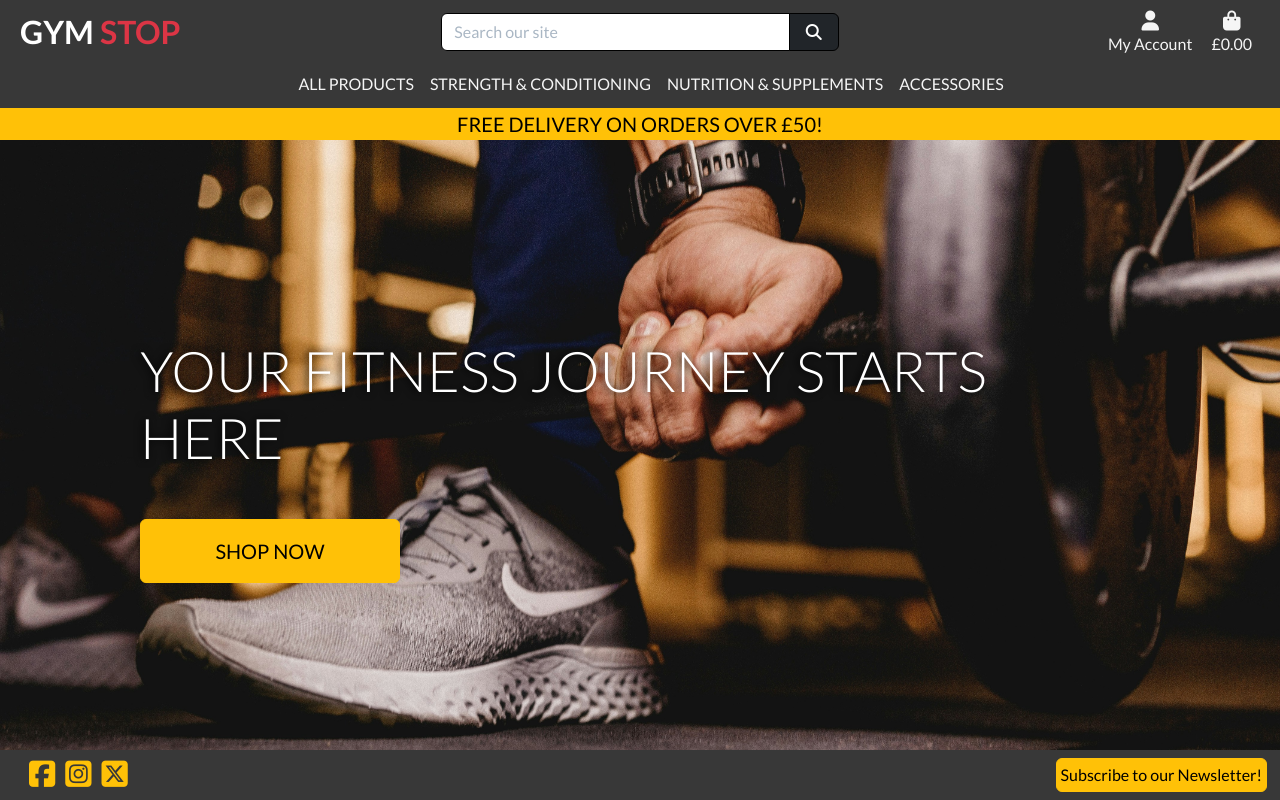
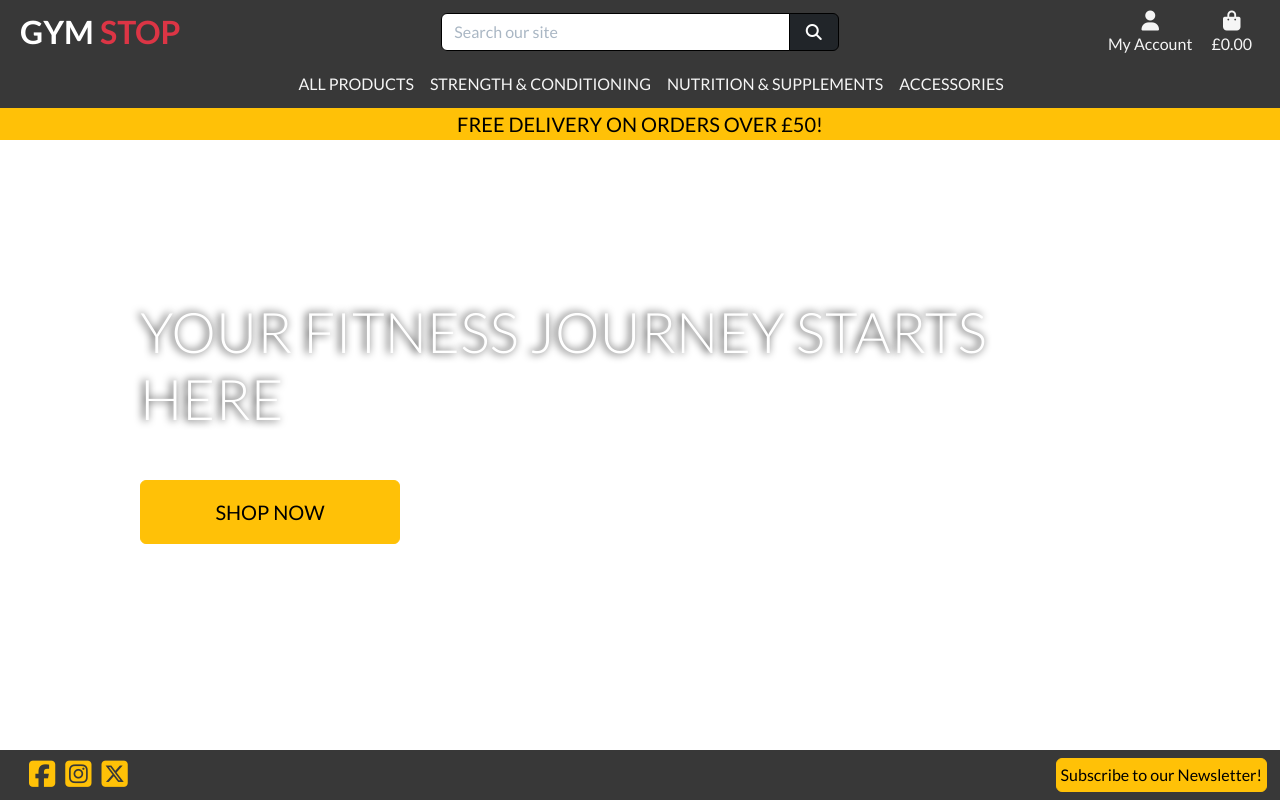
Before and after one commit to DanHodgson12/gym-stop, a Django app: page / in a window 1280 px wide. Run offline with Django 3.2, Linux system fonts and the light colour scheme; some libraries are stand-ins or nearby versions.

Commit message:
feat: re-arranged layout of header, main content and footer

```diff
--- a/home/templates/home/index.html
+++ b/home/templates/home/index.html
@@ -10,8 +10,8 @@
 {% endblock %}
 
 {% block content %}
-    <div class="container h-100">
-        <div class="row h-100">
+    <div class="container home-page">
+        <div class="row">
             <div class="my-auto text-center text-sm-start">
                 <h1 class="display-4 logo-font text-white">
                     Your Fitness Journey Starts Here
@@ -25,33 +25,7 @@
         </div>
     </div>
 
-    <footer class="fixed-bottom bg-grey p-2">
-        <div class="row p-0 m-0">
 
-            <!-- Social Media Links -->
-            <div class="col-6 p-0 m-0 ps-3 text-start text-white d-flex flex-row align-items-center">
-                <a href="https://www.facebook.com/" target="_blank">
-                    <i class="fa-brands fa-square-facebook"></i>
-                </a>
-                <a href="https://www.instagram.com/" target="_blank">
-                    <i class="fa-brands fa-square-instagram"></i>
-                </a>
-                <a href="https://x.com/" target="_blank">
-                    <i class="fa-brands fa-square-x-twitter"></i>
-                </a>
-            </div>
-
-            <!-- Subscribe Modal Button/Trigger -->
-            <div class="col-6 text-end p-0 m-0 d-flex flex-column justify-content-center align-items-end">
-                <button type="button" class="btn btn-warning p-1" data-bs-toggle="modal" data-bs-target="#subscribeModal">
-                    <p class="p-0 m-0 d-none d-sm-block">
-                        Subscribe to our Newsletter!
-                    </p>
-                    <i class="fa-solid fa-square-envelope d-sm-none px-1 fs-2 lh-sm"></i>
-                </button>
-            </div>
-        </div>
-    </footer>
 
     <!-- Subscribe Modal -->
     {% include 'subscribe/includes/subscribe_modal.html' %}
--- a/static/css/base.css
+++ b/static/css/base.css
@@ -1,6 +1,6 @@
 /* ---------- General */
 
-html {
+/* html {
     height: 100%;
 }
 
@@ -10,6 +10,38 @@ body {
     height: calc(100vh - 168px);
     color: black;
     font-family: 'Lato';
+} */
+
+html, body {
+    height: 100%;
+    margin: 0;
+    color: black;
+    font-family: 'Lato';
+}
+
+.wrapper {
+    display: flex;
+    flex-direction: column;
+    min-height: 100vh;
+}
+
+main {
+    display: flex;
+    flex: 1;
+}
+
+.home-page {
+    flex: 1;
+    display: flex;
+    align-items: center;
+    justify-content: center;
+}
+
+#btn-back-to-top {
+    position: fixed;
+    bottom: 60px;
+    right: 5px;
+    display: none;
 }
 
 .overlay {
@@ -40,15 +72,6 @@ a.category-badge > span.badge:hover {
     color: #fff !important;
 }
 
-.btt-button {
-    height: 42px;
-    width: 42px;
-    position: fixed;
-    bottom: 10px;
-    right: 10px;
-}
-
-.btt-link,
 .update-link,
 .remove-item {
     cursor: pointer;
--- a/templates/base.html
+++ b/templates/base.html
@@ -39,8 +39,8 @@
   </head>
   <body>
 
-    <header class="container-fluid fixed-top">
-
+    <div class="wrapper">
+        <header class="container-fluid">
             <!-- Logo / Search / Account & Bag -->
             <div id="topnav" class="row bg-grey p-lg-2 d-none d-lg-flex">
 
@@ -126,7 +126,6 @@
                     <h5 class="logo-font my-1">Free delivery on orders over £{{ free_delivery_threshold }}!</h5>
                 </div>
             </div>
-
         </header>
 
         {% if messages %}
@@ -147,11 +146,39 @@
             </div>
         {% endif %}
 
-    {% block page_header %}
-    {% endblock %}
-
+        <main>
             {% block content %}
             {% endblock %}
+        </main>
+
+        <footer class="sticky-bottom bg-grey p-2">
+            <div class="row p-0 m-0">
+
+                <!-- Social Media Links -->
+                <div class="col-6 p-0 m-0 ps-3 text-start text-white d-flex flex-row align-items-center">
+                    <a href="https://www.facebook.com/" target="_blank">
+                        <i class="fa-brands fa-square-facebook"></i>
+                    </a>
+                    <a href="https://www.instagram.com/" target="_blank">
+                        <i class="fa-brands fa-square-instagram"></i>
+                    </a>
+                    <a href="https://x.com/" target="_blank">
+                        <i class="fa-brands fa-square-x-twitter"></i>
+                    </a>
+                </div>
+
+                <!-- Subscribe Modal Button/Trigger -->
+                <div class="col-6 text-end p-0 m-0 d-flex flex-column justify-content-center align-items-end">
+                    <button type="button" class="btn btn-warning p-1" data-bs-toggle="modal" data-bs-target="#subscribeModal">
+                        <p class="p-0 m-0 d-none d-sm-block">
+                            Subscribe to our Newsletter!
+                        </p>
+                        <i class="fa-solid fa-square-envelope d-sm-none px-1 fs-2 lh-sm"></i>
+                    </button>
+                </div>
+            </div>
+        </footer>
+    </div>
 
     {% block postloadjs %}
     <script type="text/javascript">
```
Lines whose indentation alone changed are shown as unchanged.
